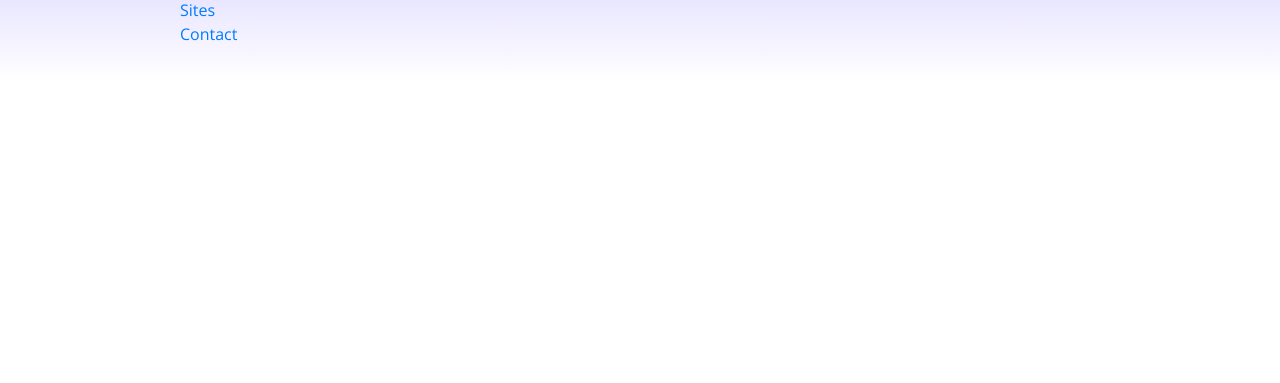
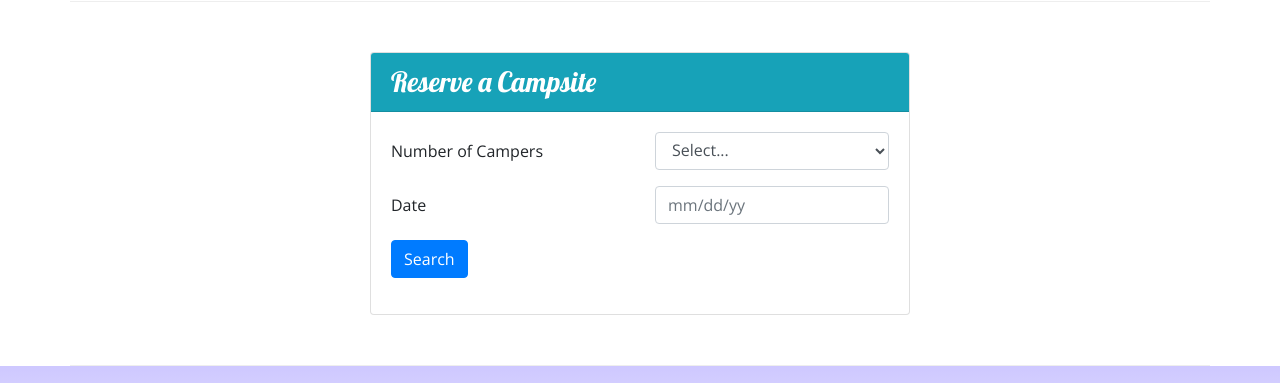
Before and after one commit to jasonschaeffer/nucampsite, a website: page index.html in a window 1280 px wide. Shown: the part 1151-1534 px from the top of the page. Before the commit the page ends 1233 px from the top, so only its background shows below. Drawn offline with nearby package versions, Linux system fonts and the light colour scheme.

Commit message:
Week 2 Workshop

```diff
--- a/index.html
+++ b/index.html
@@ -29,6 +29,9 @@
                 <div class="col">
                     <h1>NuCamp</h1>
                     <h2>a better way to camp</h2>
+                </div>
+                <div class="col-md-4 col-xl-2 mt-4">
+                    <a class="btn btn-info btn-lg text-nowrap" href="#reserveForm">Reserve Campsite</a>
                 </div>
             </div>
         </div>
@@ -72,8 +75,13 @@
                 <h2>Featured Campsites</h2>
             </div>
             <div class="col">
-                <h3>React Lake Campground</h3>
-                <p class="d-none d-sm-block">Nestled in the foothills of the Chrome Mountains, this campground on the shores of the pristine React Lake is a favorite for fly fishers.</p>
+                <div class="media">
+                    <div class="media-body align-self-center">
+                        <h3>React Lake Campground</h3>
+                        <p class="d-none d-sm-block">Nestled in the foothills of the Chrome Mountains, this campground on the shores of the pristine React Lake is a favorite for fly fishers.</p>
+                    </div>
+                    <img class="d-flex ml-3 img-thumbnail" src="img/react-lake-thumb.jpg" alt="React Lake Campground" />
+                </div>
             </div>
         </div>
 
@@ -87,6 +95,46 @@
                     <div class="media-body align-self-center">
                         <h3>Bootstrap Outfitters</h3>
                         <p class="d-none d-sm-block">Bootstrap Outfitters supplies you with gear you need at prices you can't beat.</p>
+                    </div>
+                </div>
+            </div>
+        </div>
+
+        <div class="row row-content">
+            <div class="col-sm-6 mx-auto">
+                <div class="card">
+                    <h3 class="card-header bg-info text-white">Reserve a Campsite</h3>
+                    <div class="card-body">
+                        <form id="reserveForm">
+                            <!-- First form row -->
+                            <div class="row form-group">
+                                <label class="col-sm-6 col-form-label" for="numCampers">Number of Campers</label>
+                                <div class="col">
+                                    <select class="form-control" id="numCampers">
+                                        <option selected>Select...</option>
+                                        <option value="1">1</option>
+                                        <option value="2">2</option>
+                                        <option value="3">3</option>
+                                        <option value="4">4</option>
+                                        <option value="5">5</option>
+                                        <option value="6">6</option>
+                                    </select>
+                                </div>
+                            </div>
+                            <!-- Second form row -->
+                            <div class="row form-group">
+                                <label class="col-sm-6 col-form-label" for="date">Date</label>
+                                <div class="col-sm-6">
+                                    <input class="form-control" id="date" name="date" placeholder="mm/dd/yy"/>
+                                </div>
+                            </div>
+                            <!-- Third form row -->
+                            <div class="row form-group">
+                                <div class="col-sm-6">
+                                    <input class="btn btn-primary" type="submit" value="Search"/>
+                                </div>
+                            </div>
+                        </form>
                     </div>
                 </div>
             </div>
```
